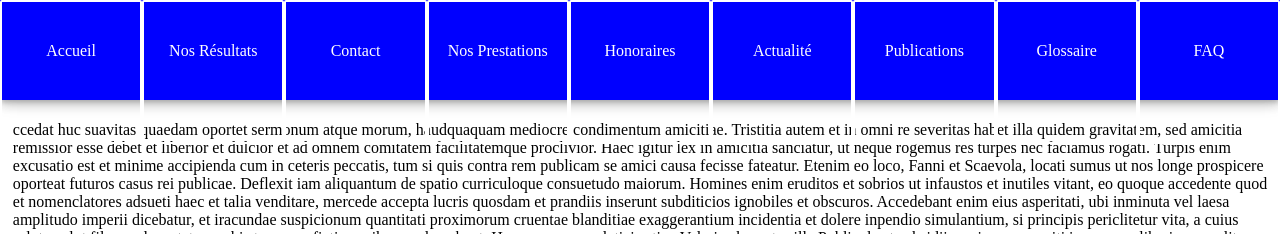
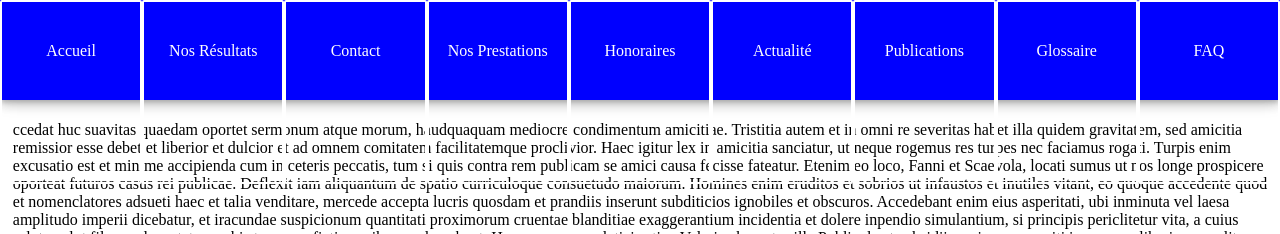
Before and after one commit to Reapy13/door, an Angular app: page / in a window 1280 px wide. Shown: the top 234 px of the page. Built offline with nearby package versions, Linux system fonts and the light colour scheme.

Commit message:
fix(#3) : Removes code characters insertion

```diff
--- a/src/app/components/head-banner/head-banner.component.css
+++ b/src/app/components/head-banner/head-banner.component.css
@@ -13,7 +13,7 @@
   width: 100%;
 
   padding-top: 40px;
-  padding-bottom: 40gittpx;
+  padding-bottom: 40px;
 
   border: white 2px solid;
   border-radius: 2px 2px 2px 2px;
```
